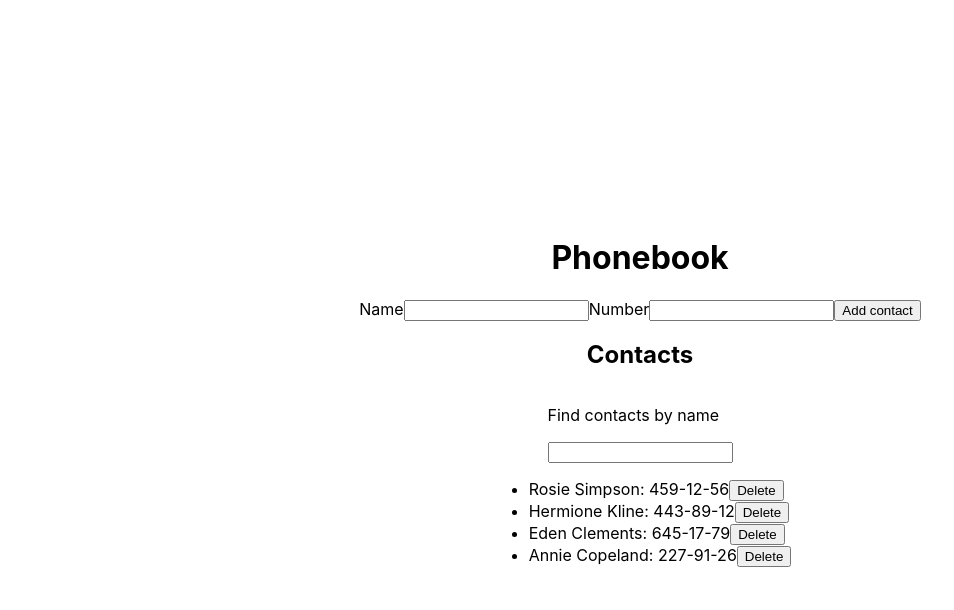
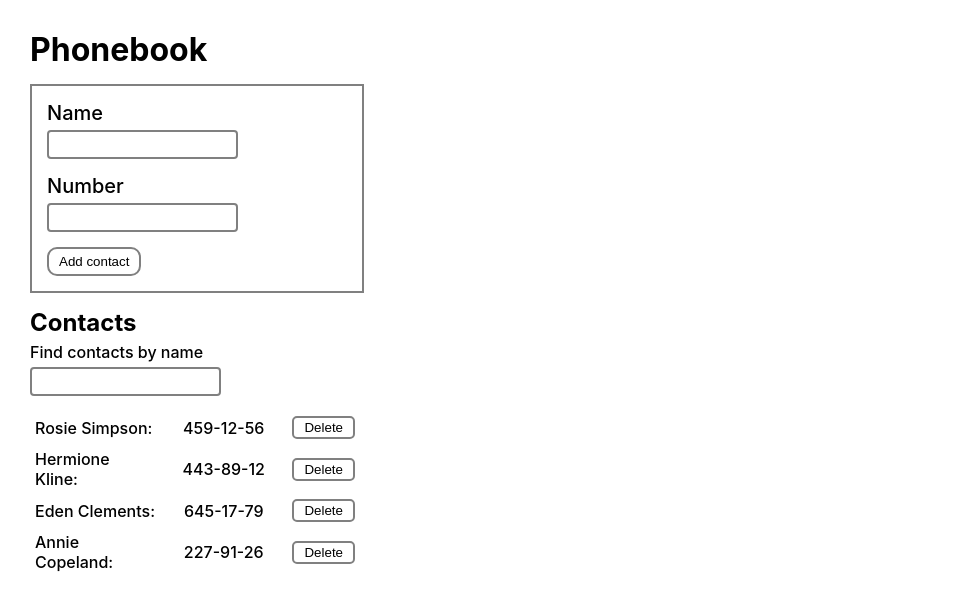
Before and after one commit to emmabaka/goit-react-hw-02-phonebook, a React (Create React App) app: page / in a window 1280 px wide. Shown: the top 610 px of the page, without its empty margins (0-954 px from the left). Built offline with nearby package versions, Linux system fonts and the light colour scheme.

Commit message:
add styles and prop types

```diff
--- a/package.json
+++ b/package.json
@@ -8,6 +8,7 @@
     "@testing-library/react": "^12.1.4",
     "@testing-library/user-event": "^13.5.0",
     "nanoid": "^4.0.2",
+    "prop-types": "^15.8.1",
     "react": "^18.1.0",
     "react-dom": "^18.1.0",
     "react-scripts": "5.0.1",
--- a/src/components/App.jsx
+++ b/src/components/App.jsx
@@ -49,8 +49,9 @@ export class App extends Component {
 
   deleteContact = id => {
     const { contacts } = this.state;
-    console.log(id);
+
     const filtered = contacts.filter(contact => contact.id !== id);
+
     this.setState(() => {
       return { contacts: filtered };
     });
@@ -63,10 +64,9 @@ export class App extends Component {
       <div
         style={{
           height: '100vh',
+          margin: '30px',
           display: 'flex',
           flexDirection: 'column',
-          justifyContent: 'center',
-          alignItems: 'center',
           color: '#010101',
         }}
       >
--- a/src/components/ContactForm/ContactForm.jsx
+++ b/src/components/ContactForm/ContactForm.jsx
@@ -1,4 +1,6 @@
 import { Component } from 'react';
+import PropTypes from 'prop-types';
+import css from './ContactForm.module.css';
 
 class ContactForm extends Component {
   state = {
@@ -20,10 +22,11 @@ class ContactForm extends Component {
 
   render() {
     return (
-      <form onSubmit={this.onSubmit}>
-        <label>
+      <form onSubmit={this.onSubmit} className={css.form}>
+        <label className={css.label}>
           Name
           <input
+            className={css.inputs}
             type="text"
             name="name"
             pattern="^[a-zA-Zа-яА-Я]+(([' -][a-zA-Zа-яА-Я ])?[a-zA-Zа-яА-Я]*)*$"
@@ -31,9 +34,10 @@ class ContactForm extends Component {
             required
           />
         </label>
-        <label>
+        <label className={css.label}>
           Number
           <input
+            className={css.inputs}
             type="tel"
             name="number"
             pattern="\+?\d{1,4}?[-.\s]?\(?\d{1,3}?\)?[-.\s]?\d{1,4}[-.\s]?\d{1,4}[-.\s]?\d{1,9}"
@@ -41,10 +45,16 @@ class ContactForm extends Component {
             required
           />
         </label>
-        <button type="submit">Add contact</button>
+        <button className={css.submitButton} type="submit">
+          Add contact
+        </button>
       </form>
     );
   }
 }
 
 export default ContactForm;
+
+ContactForm.propTypes = {
+  handleSubmit: PropTypes.func,
+};
--- /dev/null
+++ b/src/components/ContactForm/ContactForm.module.css
@@ -0,0 +1,36 @@
+.inputs {
+  padding: 5px;
+  outline: none;
+  border-radius: 4px;
+  border: 2px solid gray;
+}
+.inputs:hover {
+  box-shadow: 2px 2px 10px -6px black;
+}
+.label {
+  font-size: 20px;
+  font-weight: 500;
+  display: flex;
+  flex-direction: column;
+  gap: 5px;
+}
+.form {
+  margin-top: 15px;
+  margin-bottom: 15px;
+  padding: 15px;
+  width: 300px;
+  display: flex;
+  flex-direction: column;
+  align-items: start;
+  gap: 15px;
+  border: 2px solid gray;
+}
+.submitButton {
+  background-color: #fff;
+  padding: 5px 10px;
+  border: 2px solid gray;
+  border-radius: 10px;
+}
+.submitButton:hover {
+  box-shadow: 2px 2px 10px -6px black;
+}
--- a/src/components/ContactList/ContactList.jsx
+++ b/src/components/ContactList/ContactList.jsx
@@ -1,15 +1,36 @@
+import PropTypes from 'prop-types';
+import css from './ContactList.module.css';
+
 const ContactList = ({ contacts, deleteContact }) => {
   return (
-    <ul>
+    <ul className={css.contactList}>
       {contacts.map(item => {
         return (
-          <li key={item.id}>
-            <span> {item.name}:</span> <span>{item.number}</span>
-            <button onClick={() => deleteContact(item.id)}>Delete</button>
+          <li key={item.id} className={css.contact}>
+            <span className={css.contactItem}> {item.name}:</span>{' '}
+            <span>{item.number}</span>
+            <button
+              className={css.deleteButton}
+              onClick={() => deleteContact(item.id)}
+            >
+              Delete
+            </button>
           </li>
         );
       })}
     </ul>
   );
 };
+
 export default ContactList;
+
+ContactList.propTypes = {
+  contacts: PropTypes.arrayOf(
+    PropTypes.exact({
+      id: PropTypes.string.isRequired,
+      name: PropTypes.string.isRequired,
+      number: PropTypes.string.isRequired,
+    })
+  ),
+  deleteContact: PropTypes.func,
+};
--- /dev/null
+++ b/src/components/ContactList/ContactList.module.css
@@ -0,0 +1,23 @@
+.contactList {
+  width: 330px;
+  margin-top: 15px;
+}
+.contact {
+  font-weight: 500;
+  padding: 5px;
+  display: flex;
+  justify-content: space-between;
+  align-items: center;
+}
+.contactItem {
+  width: 120px;
+}
+.deleteButton {
+  background-color: #fff;
+  padding: 2px 10px;
+  border: 2px solid gray;
+  border-radius: 5px;
+}
+.deleteButton:hover {
+  box-shadow: 2px 2px 10px -6px black;
+}
--- a/src/components/Filter/Filter.jsx
+++ b/src/components/Filter/Filter.jsx
@@ -1,10 +1,26 @@
+import PropTypes from 'prop-types';
+import css from './Filter.module.css';
+
 const Filter = ({ value, handleChange }) => {
   return (
-    <div>
-      <p>Find contacts by name</p>
-      <input type="text" name="filter" value={value} onChange={handleChange} />
+    <div className={css.wrapper}>
+      <label className={css.label}>
+        Find contacts by name
+        <input
+          className={css.input}
+          type="text"
+          name="filter"
+          value={value}
+          onChange={handleChange}
+        />
+      </label>
     </div>
   );
 };
 
 export default Filter;
+
+Filter.propTypes = {
+  value: PropTypes.string,
+  handleChange: PropTypes.func,
+};
--- /dev/null
+++ b/src/components/Filter/Filter.module.css
@@ -0,0 +1,23 @@
+.label {
+  font-weight: 500;
+  display: flex;
+  flex-direction: column;
+  gap: 5px;
+}
+.wrapper {
+  margin-top: 5px;
+  width: 300px;
+  display: flex;
+  flex-direction: column;
+  align-items: start;
+  gap: 15px;
+}
+.input {
+  padding: 5px;
+  outline: none;
+  border: 2px solid gray;
+  border-radius: 4px;
+}
+.input:hover {
+  box-shadow: 2px 2px 10px -6px black;
+}
--- a/src/index.css
+++ b/src/index.css
@@ -9,6 +9,18 @@ body {
   -moz-osx-font-smoothing: grayscale;
 }
 
+h1,
+h2,
+h3,
+p,
+ul {
+  margin: 0;
+  padding: 0;
+}
+ul {
+  list-style: none;
+}
+
 code {
   font-family: source-code-pro, Menlo, Monaco, Consolas, 'Courier New',
     monospace;
```
Also changed, not shown: 1 other file (tests, documents, lock files or other folders).
